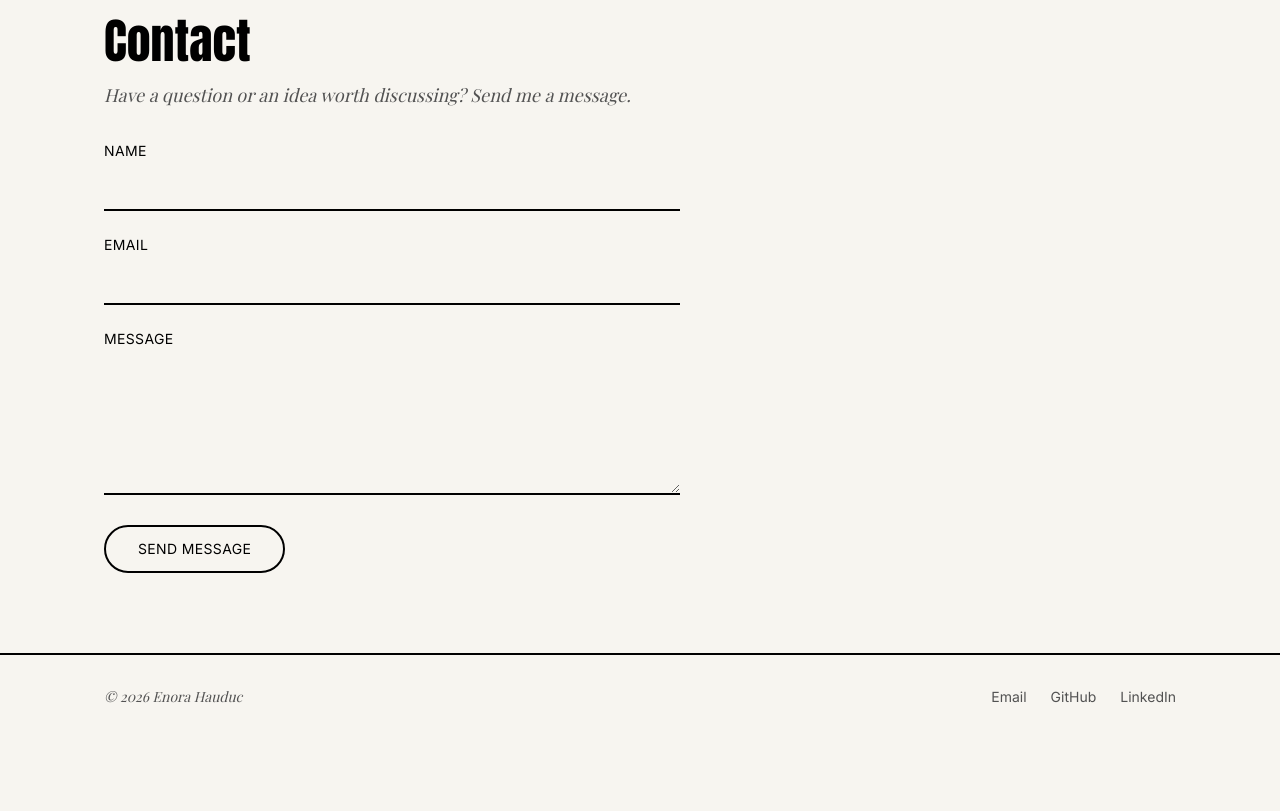
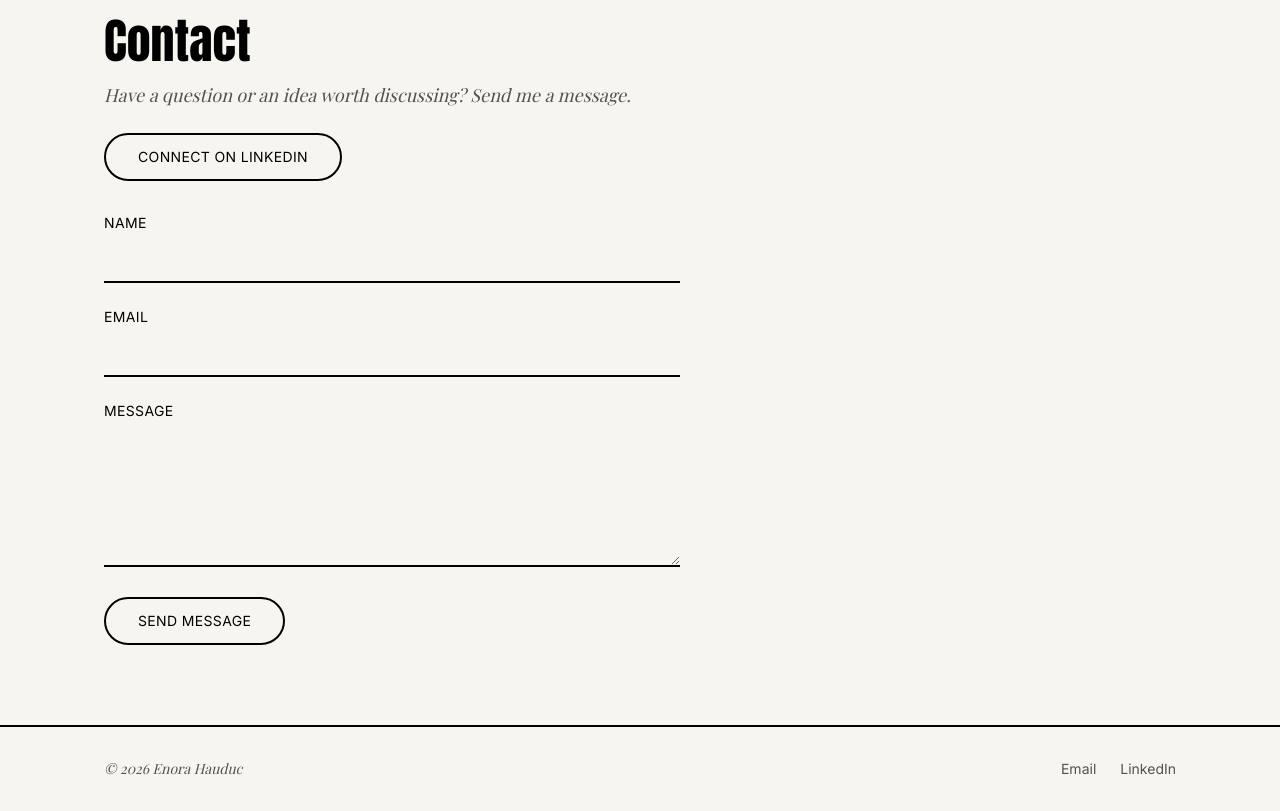
Before and after one commit to EnoraHauduc/portfolio-website, a Next.js app: page / in a window 1280 px wide. Shown: the part 1960-2771 px from the top of the page. Before the commit the page ends 2699 px from the top, so only its background shows below. Built offline with nearby package versions, Linux system fonts and the light colour scheme; no server answers.

Commit message:
Point contact links at real accounts, drop placeholder GitHub link
Footer email/LinkedIn now point to Enora's real accounts, the
placeholder GitHub link is removed, and a LinkedIn button is added
to the Contact section for a more prominent connect option.

```diff
--- a/app/page.tsx
+++ b/app/page.tsx
@@ -17,6 +17,14 @@ export default function Home() {
         <p className="mt-4 max-w-xl font-serif text-lg italic text-neutral-600">
           Have a question or an idea worth discussing? Send me a message.
         </p>
+        <a
+          href="https://www.linkedin.com/in/enorahauduc/"
+          target="_blank"
+          rel="noreferrer"
+          className="mt-6 inline-block rounded-full border-2 border-black px-8 py-3 text-sm uppercase tracking-wide transition-colors hover:bg-black hover:text-paper"
+        >
+          Connect on LinkedIn
+        </a>
         <ContactForm />
       </section>
       <Footer />
--- a/components/Footer.tsx
+++ b/components/Footer.tsx
@@ -7,21 +7,13 @@ export default function Footer() {
         </p>
         <div className="flex gap-6">
           <a
-            href="mailto:hello@example.com"
+            href="mailto:enorahauduc@gmail.com"
             className="transition-opacity hover:opacity-60"
           >
             Email
           </a>
           <a
-            href="https://github.com"
-            target="_blank"
-            rel="noreferrer"
-            className="transition-opacity hover:opacity-60"
-          >
-            GitHub
-          </a>
-          <a
-            href="https://linkedin.com"
+            href="https://www.linkedin.com/in/enorahauduc/"
             target="_blank"
             rel="noreferrer"
             className="transition-opacity hover:opacity-60"
```
